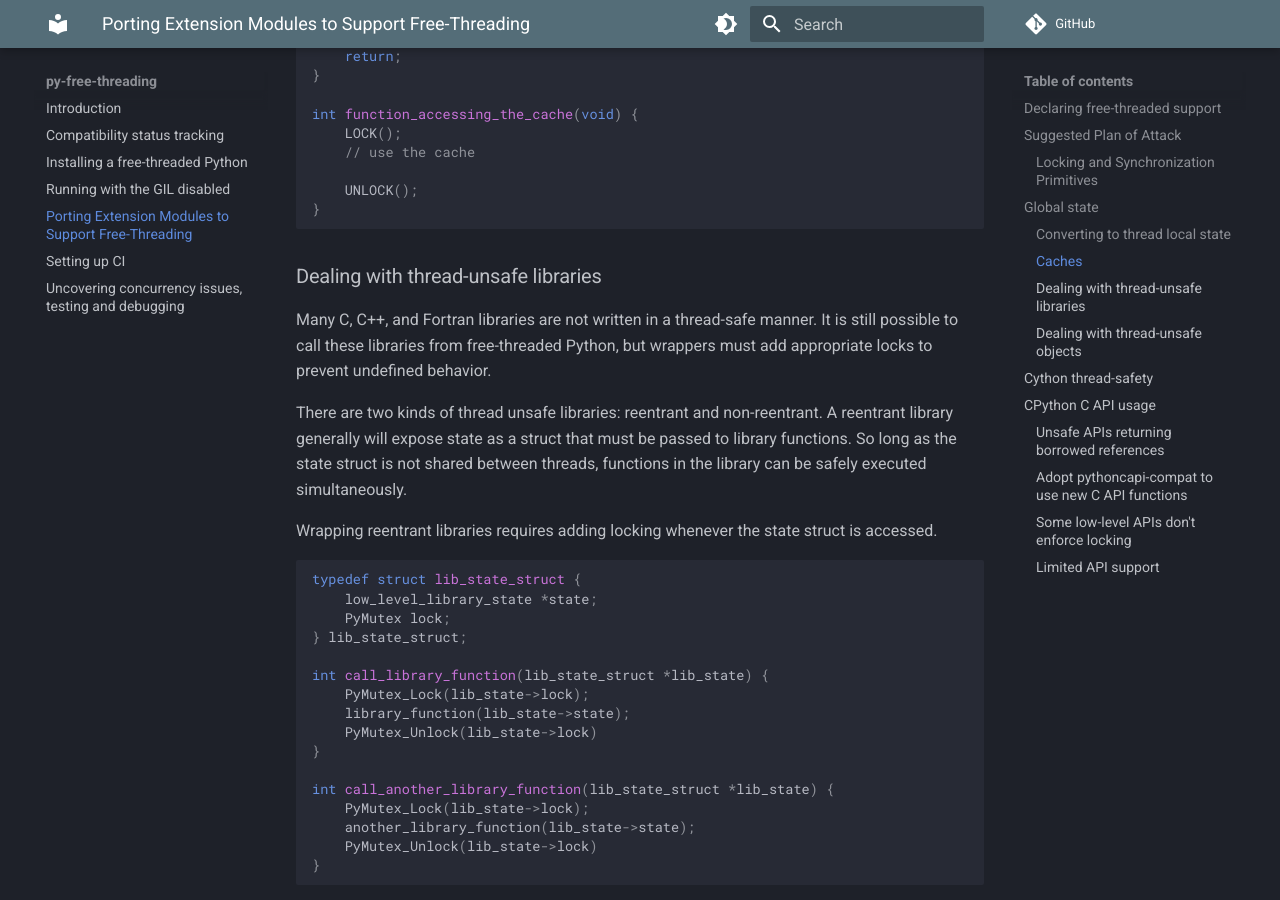
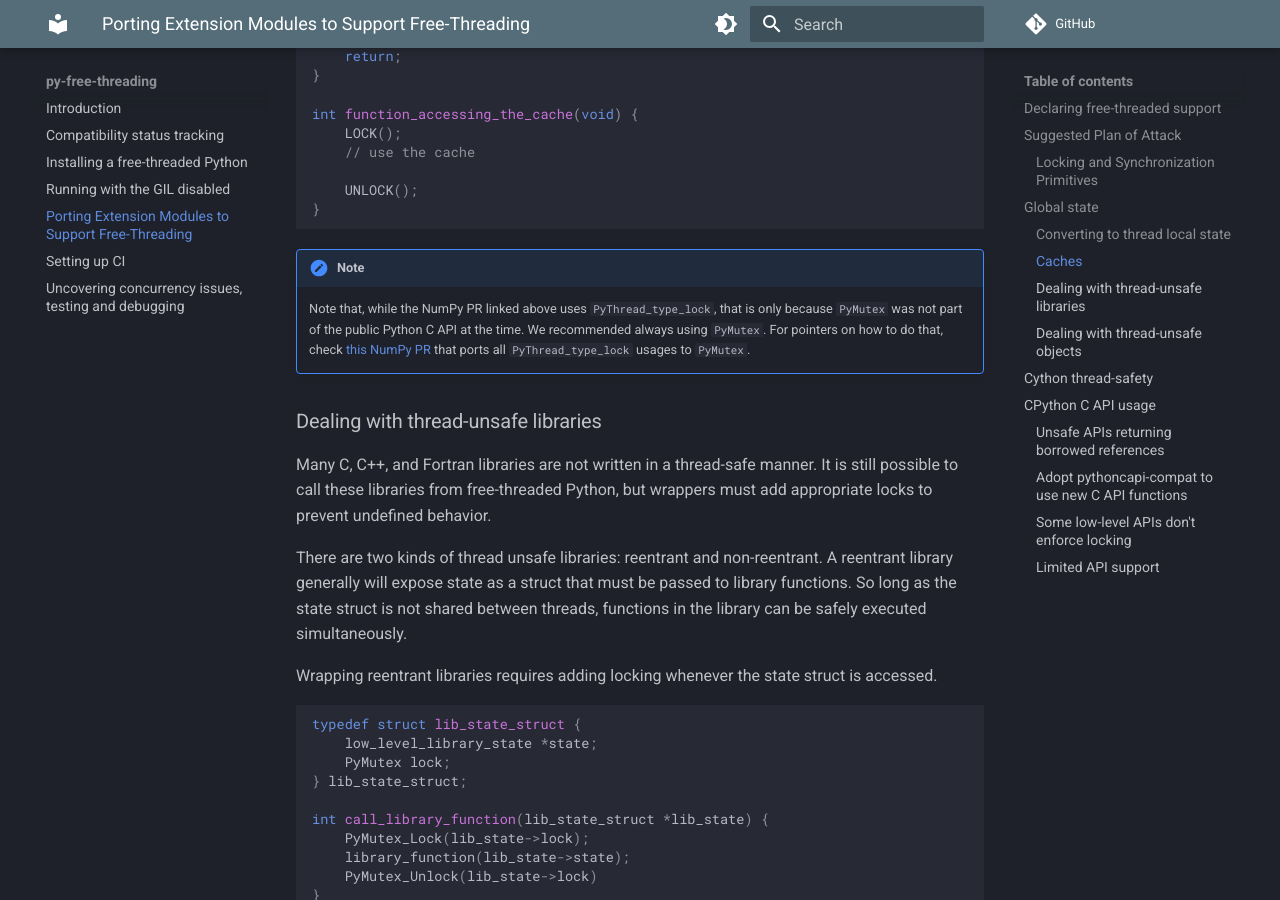
Before and after one commit to Quansight-Labs/free-threaded-compatibility, an MkDocs documentation site: the page built from docs/porting.md, in a window 1280 px wide and 900 px high, scrolled down 5544 px. Built offline with MkDocs 1.6.1 and Material for MkDocs 9.7.7, drawn with Linux system fonts in a browser that asks for light colours; comment, search, counter and statistics services are not loaded.

Commit message:
Add note explicitly recommending PyMutex over PyThread_type_lock (#72)
Needed because the linked NumPy PR uses `PyThread_type_lock`. Also link
to the PR that replaced that with `PyMutex`.

````diff
--- a/docs/porting.md
+++ b/docs/porting.md
@@ -397,6 +397,13 @@ int function_accessing_the_cache(void) {
 
 ```
 
+!!! note
+    Note that, while the NumPy PR linked above uses `PyThread_type_lock`, that is
+    only because `PyMutex` was not part of the public Python C API at the time. We
+    recommended always using `PyMutex`. For pointers on how to do that, check
+    [this NumPy PR](https://github.com/numpy/numpy/pull/27011) that ports all
+    `PyThread_type_lock` usages to `PyMutex`.
+
 ### Dealing with thread-unsafe libraries
 
 Many C, C++, and Fortran libraries are not written in a thread-safe manner. It
````
